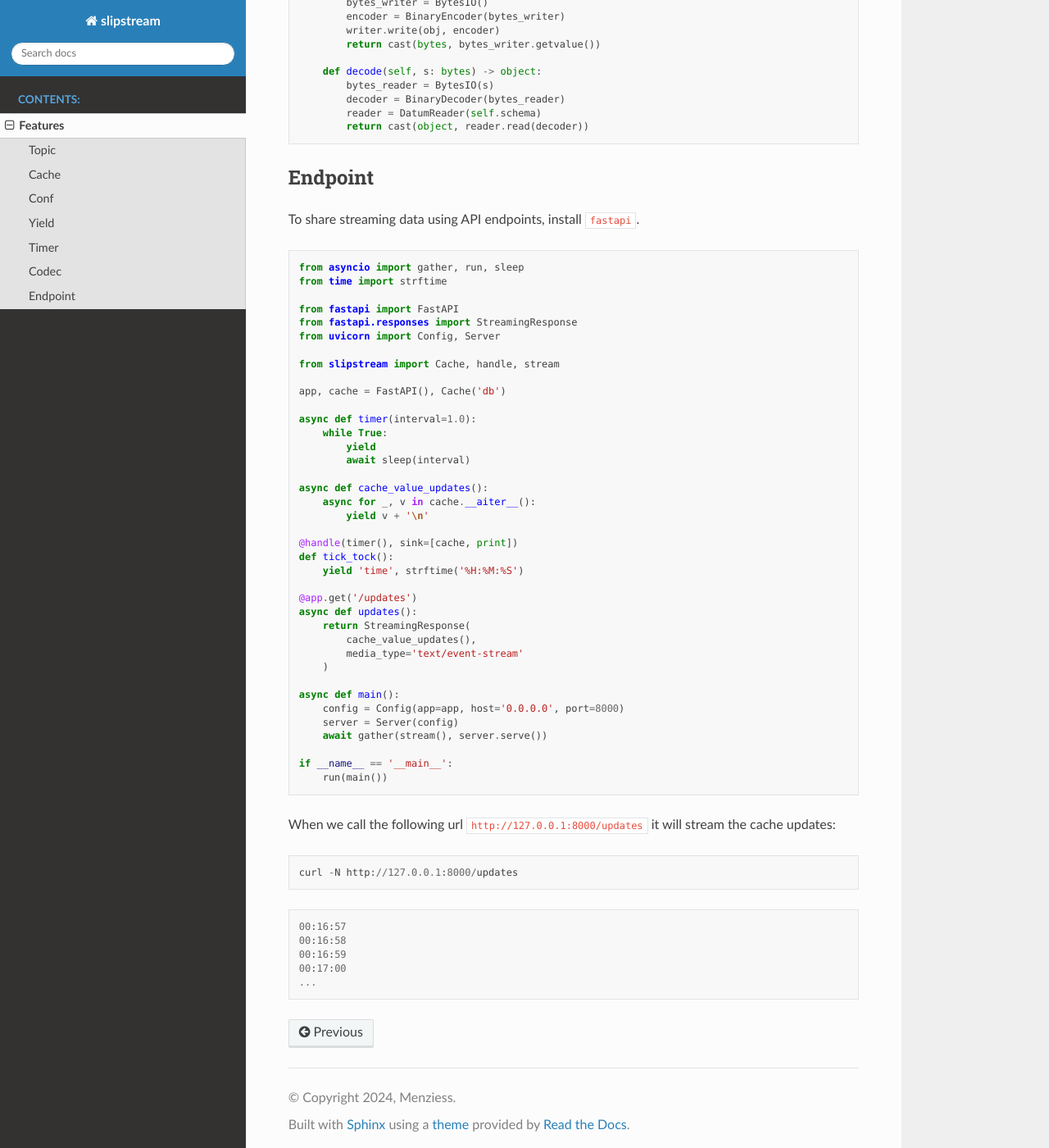
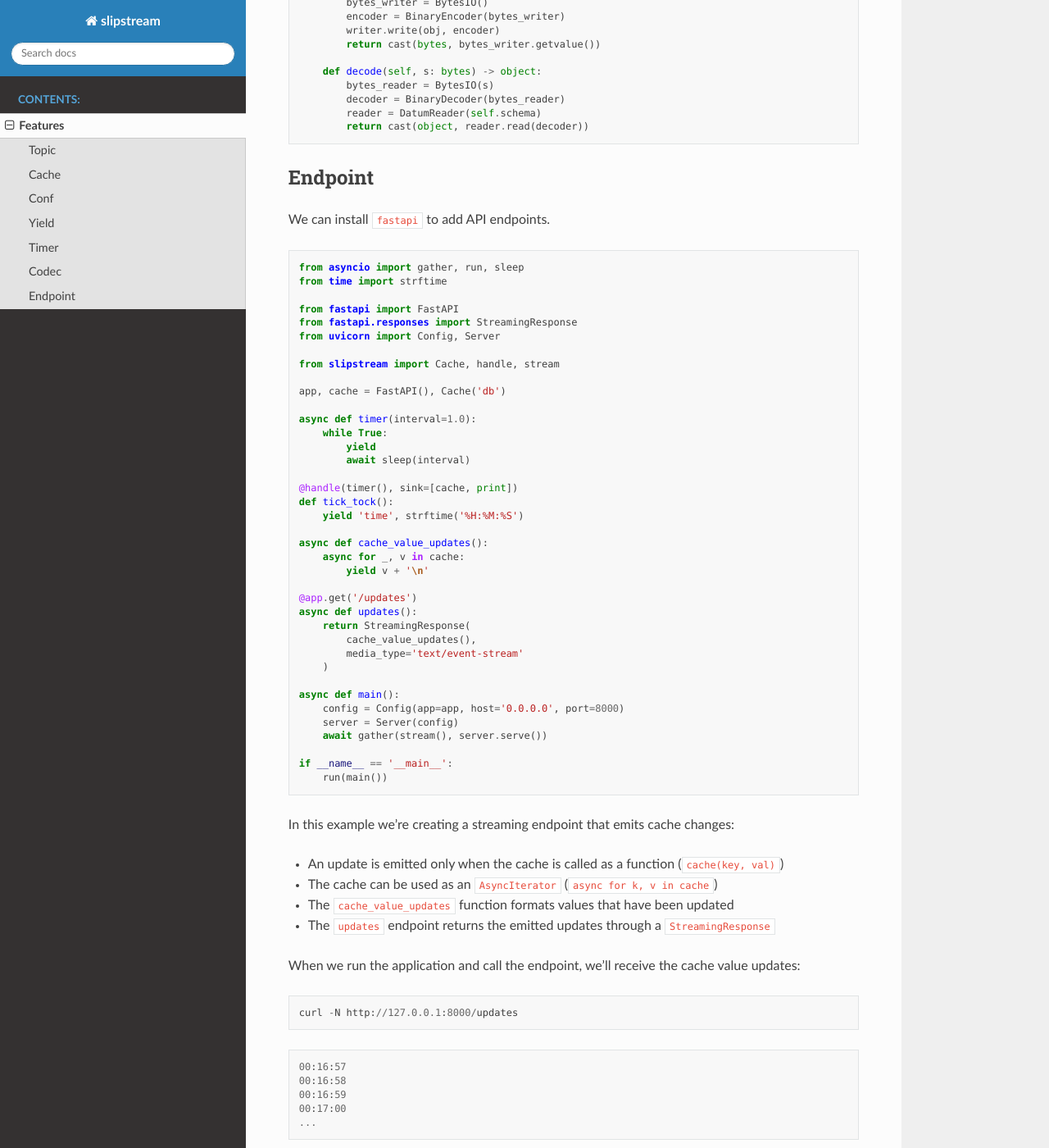
Before and after one commit to Menziess/slipstream-async, a Sphinx documentation site: the page built from docs/source/features.rst, in a window 1280 px wide and 1400 px high, scrolled down 4039 px. Shown: the whole window at 82% size. Built offline with Sphinx 7.4.7 and the Read the Docs theme 3.1.0, drawn with Linux system fonts in a browser that asks for light colours; pages that are not in the unit, such as notebooks, are missing from menus.

Commit message:
Expanding on endpoint docs.

```diff
--- a/docs/source/features.rst
+++ b/docs/source/features.rst
@@ -234,7 +234,7 @@ Custom codecs can be created using ``ICodec``:
 Endpoint
 --------
 
-To share streaming data using API endpoints, install ``fastapi``.
+We can install ``fastapi`` to add API endpoints.
 
 ::
 
@@ -254,13 +254,13 @@ To share streaming data using API endpoints, install ``fastapi``.
             yield
             await sleep(interval)
 
-    async def cache_value_updates():
-        async for _, v in cache.__aiter__():
-            yield v + '\n'
-
     @handle(timer(), sink=[cache, print])
     def tick_tock():
         yield 'time', strftime('%H:%M:%S')
+
+    async def cache_value_updates():
+        async for _, v in cache:
+            yield v + '\n'
 
     @app.get('/updates')
     async def updates():
@@ -277,7 +277,14 @@ To share streaming data using API endpoints, install ``fastapi``.
     if __name__ == '__main__':
         run(main())
 
-When we call the following url ``http://127.0.0.1:8000/updates`` it will stream the cache updates:
+In this example we're creating a streaming endpoint that emits cache changes:
+
+- An update is emitted only when the cache is called as a function (``cache(key, val)``)
+- The cache can be used as an ``AsyncIterator`` (``async for k, v in cache``)
+- The ``cache_value_updates`` function formats values that have been updated
+- The ``updates`` endpoint returns the emitted updates through a ``StreamingResponse``
+
+When we run the application and call the endpoint, we'll receive the cache value updates:
 
 ::
 
```
